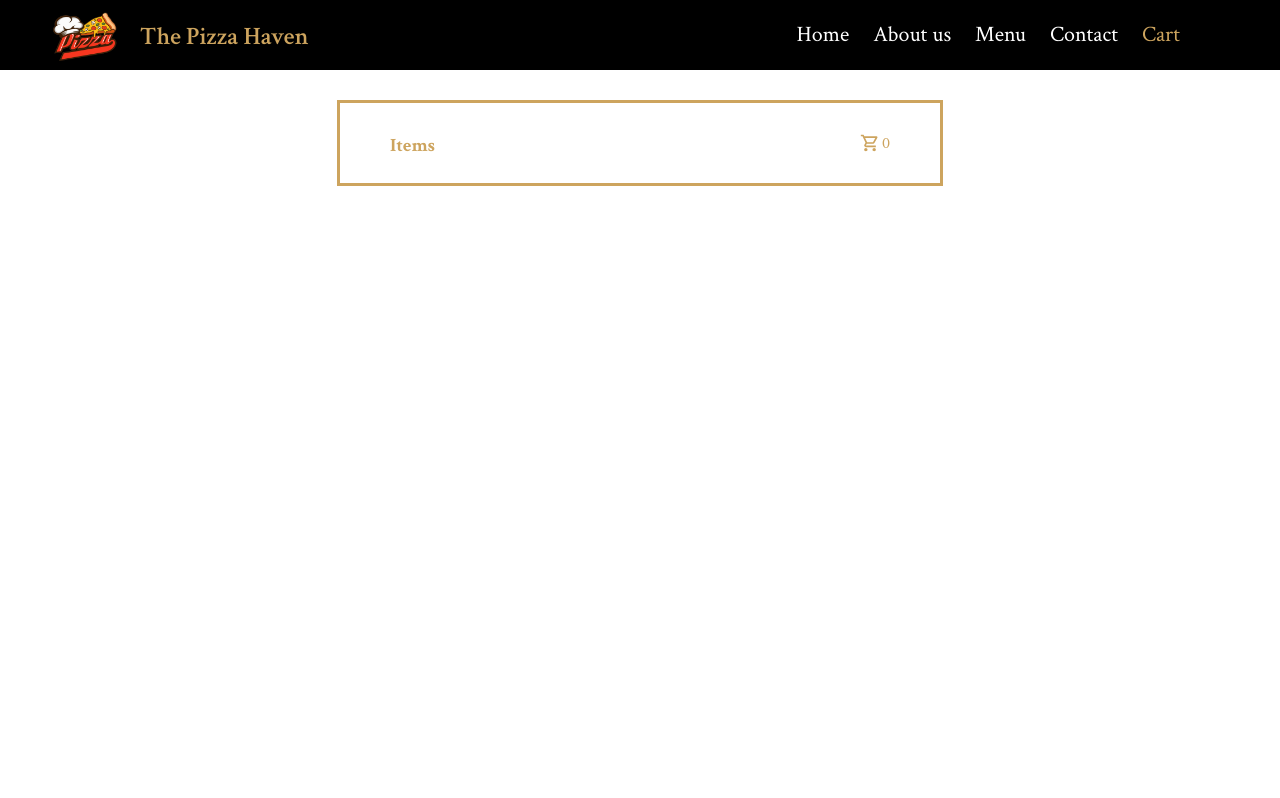
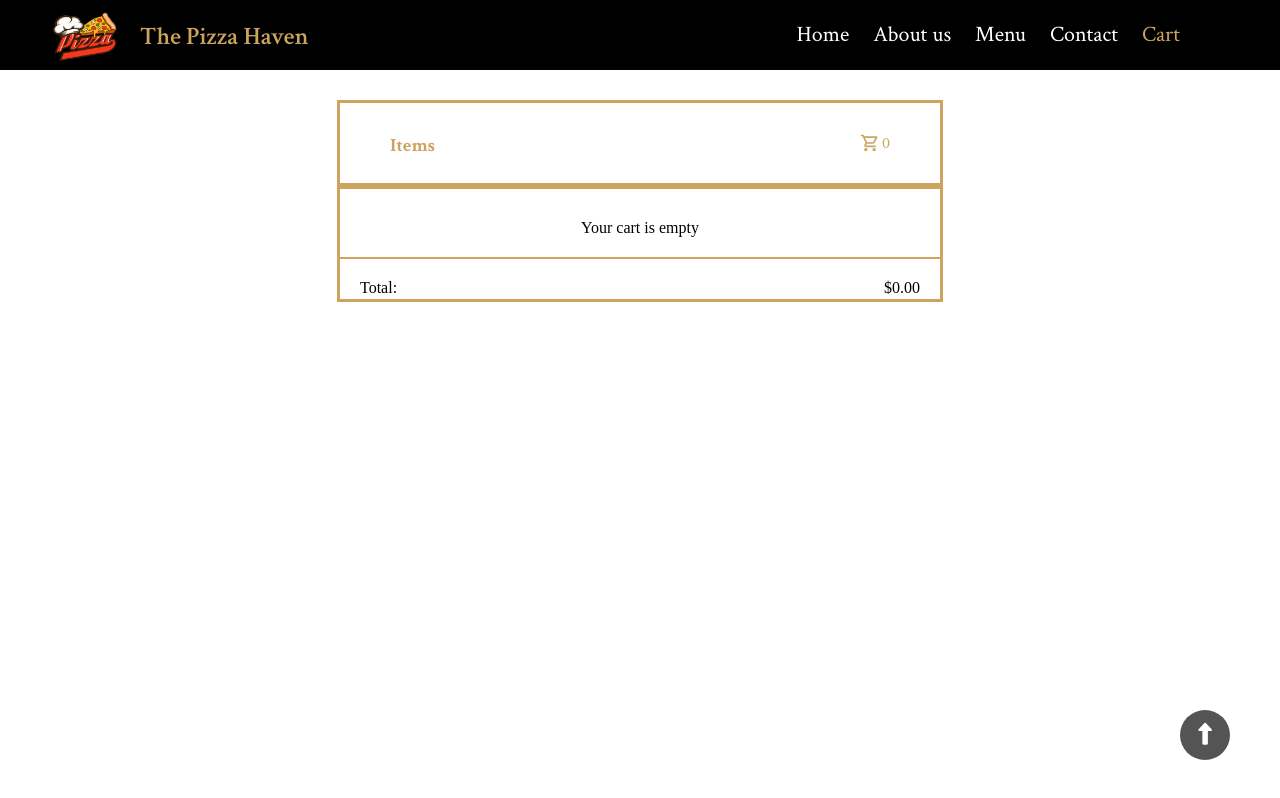
Before and after one commit to Lastcard21/The-Pizza-Haven, a plain HTML site: page cart.html in a window 1280 px wide. Drawn offline with Linux system fonts and the light colour scheme; a web font is replaced by a local one.

Commit message:
i made auto scroll up botton

```diff
--- a/about2.css
+++ b/about2.css
@@ -1,6 +1,7 @@
 html, body {
     margin: 0;
     padding: 0;
+    scroll-behavior: smooth;
 }
 
 .sub-container{
@@ -317,6 +318,27 @@ i{
     font-size: 20px;
     color: #ffffff;
 }
+.go-up{
+    position: fixed;
+    width: 50px;
+    height: 50px;
+    background-color:  #545454;
+    bottom: 40px;
+    right: 50px;
+    text-decoration: none;
+    text-align: center;
+    line-height: 50px;
+    color: white;
+    font-size: 22px;
+    border-radius: 30px;
+}
+
+
+
+
+
+
+
 
 @media (max-width: 880px){
 
--- a/cart.css
+++ b/cart.css
@@ -1,7 +1,7 @@
 *{
     margin: 0;
     padding: 0;
-
+    scroll-behavior: smooth;
 
 }
 .pizza{
@@ -141,6 +141,50 @@ nav ul{
     color: #cda45e;
 }
 
+.items-added{
+    max-width: 600px;
+    min-height: 80px;
+    border: 3px solid #cda45e;
+    margin: 0 auto;
+
+    padding-top: 30px;
+}
+.items-added p{
+    text-align: center;
+}
+.total{
+    border-top: 2px solid #cda45e;
+    padding: 20px;
+    margin-top: 20px;
+
+}
+.total .txt1{
+    float: left;
+
+}
+.total .txt2{
+    float: right;
+
+
+}
+.go-up{
+    position: fixed;
+    width: 50px;
+    height: 50px;
+    background-color:  #545454;
+    bottom: 40px;
+    right: 50px;
+    text-decoration: none;
+    text-align: center;
+    line-height: 50px;
+    color: white;
+    font-size: 22px;
+    border-radius: 30px;
+}
+
+
+
+
 
 
 
--- a/cart.html
+++ b/cart.html
@@ -2,6 +2,7 @@
 <html lang="en">
 <head>
     <meta charset="UTF-8">
+    <link rel="shortcut icon" type="Haven-icon" href="./Images/Pizza-logo.png">
     <meta name="viewport" content="width=device-width, initial-scale=1.0">
     <title>Document</title>
     <link rel="stylesheet" href="cart.css">
@@ -16,7 +17,7 @@
 
 
     <link rel="stylesheet" href="https://cdnjs.cloudflare.com/ajax/libs/font-awesome/5.15.4/css/all.min.css">
-
+    <link rel="stylesheet" href="https://cdnjs.cloudflare.com/ajax/libs/font-awesome/6.6.0/css/all.min.css">
 </head>
 <body>
     <section class="the-first">
@@ -67,8 +68,16 @@
                 <p class="num-of-items">0</p>
             </div>
         </div>
+
+        <div class="items-added">
+            <p>Your cart is empty</p>
+            <div class="total">
+                <p class="txt1">Total:</p>
+                <p class="txt2">$0.00</p>
+            </div>
+        </div>
     </section>
-
+    <a href="#" class="go-up"><i class="fa-solid fa-up-long"></i></a>
     <script src="index.js"></script>
 </body>
 </html>
--- a/contact.css
+++ b/contact.css
@@ -1,7 +1,7 @@
 *{
     margin: 0;
     padding: 0;
-
+    scroll-behavior: smooth;
 
 }
 
@@ -353,7 +353,20 @@ i{
     color: #ffffff;
 }
 
-
+.go-up{
+    position: fixed;
+    width: 50px;
+    height: 50px;
+    background-color:  #545454;
+    bottom: 40px;
+    right: 50px;
+    text-decoration: none;
+    text-align: center;
+    line-height: 50px;
+    color: white;
+    font-size: 22px;
+    border-radius: 30px;
+}
 
 
 
--- a/home.css
+++ b/home.css
@@ -1,6 +1,7 @@
 html, body {
     margin: 0;
     padding: 0;
+    scroll-behavior: smooth;
 }
 
 /* .sub-container{
@@ -366,6 +367,20 @@ i{
     backdrop-filter: blur(10px);
     box-shadow: 0 10px 20px rgba(0, 0, 0, 0.2);
 }
+.go-up{
+    position: fixed;
+    width: 50px;
+    height: 50px;
+    background-color:  #545454;
+    bottom: 40px;
+    right: 50px;
+    text-decoration: none;
+    text-align: center;
+    line-height: 50px;
+    color: white;
+    font-size: 22px;
+    border-radius: 30px;
+}
 @media(max-width: 930px){
     .hideOnMobile{
         display: none;
--- a/index.js
+++ b/index.js
@@ -36,3 +36,20 @@
 //  ScrollReveal().reveal('.pizza-pic', { delay: 500, origin: 'bottom' });
 
 //  ScrollReveal().reveal('.quality, .newsletter, .recipes, .fine', { delay: 500, origin: 'right' });
+
+
+
+ const product = [
+    {
+        id: 0,
+        image: 'Images/pizza1.gif',
+        title: 'MARGHERITA';
+        price: '2.60',
+    }
+    {
+        id: 1,
+        image: 'Images/pizza2.gif',
+        title: 'VINCENT',
+        price: '3.00'
+    }
+ ]
--- a/menu2.css
+++ b/menu2.css
@@ -1,7 +1,7 @@
 *{
     margin: 0;
     padding: 0;
-
+    scroll-behavior: smooth;
 
 }
 .sub-container{
@@ -379,7 +379,20 @@ i{
     font-size: 20px;
     color: #ffffff;
 }
-
+.go-up{
+    position: fixed;
+    width: 50px;
+    height: 50px;
+    background-color:  #545454;
+    bottom: 40px;
+    right: 50px;
+    text-decoration: none;
+    text-align: center;
+    line-height: 50px;
+    color: white;
+    font-size: 22px;
+    border-radius: 30px;
+}
 
 
 
```
Also changed, not shown: about2.html (+3 -1 lines), contact.html (+4 -1 lines), index.html (+4 -1 lines), menu2.html (+3 -2 lines).
